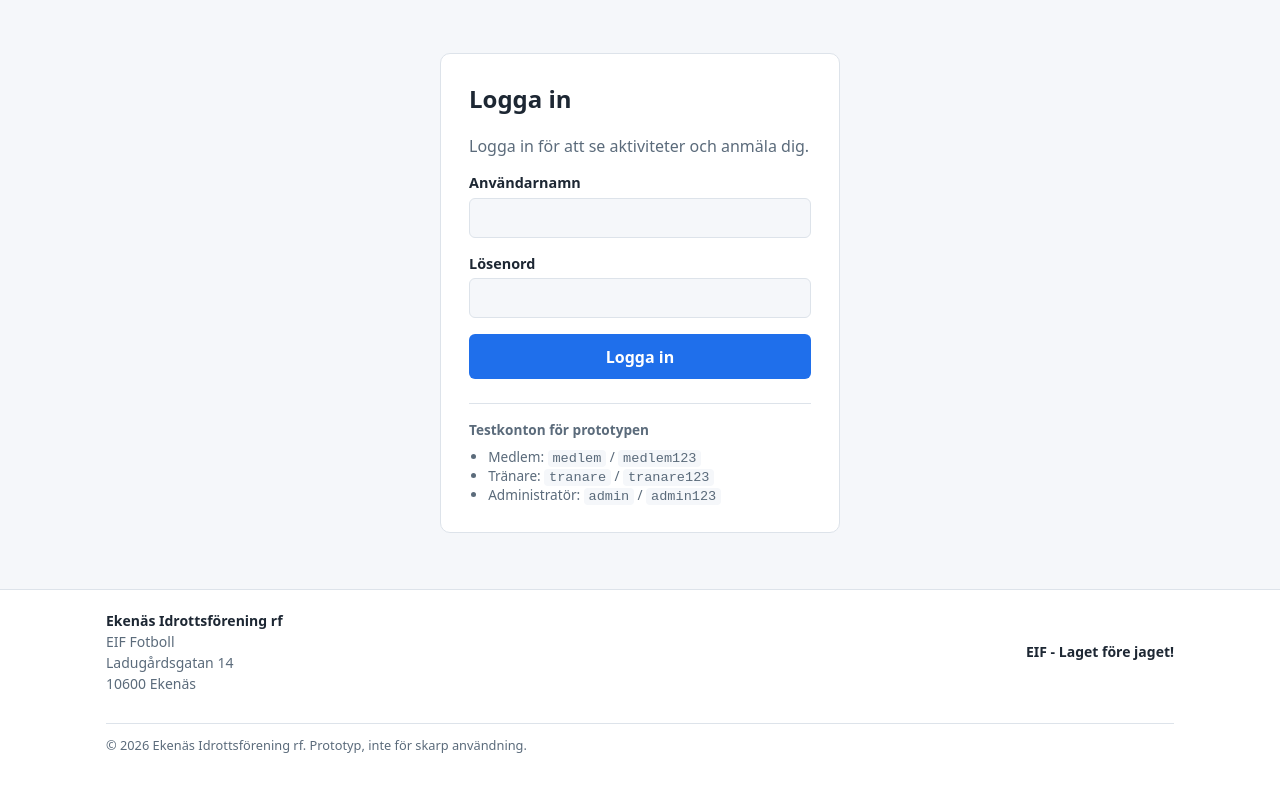
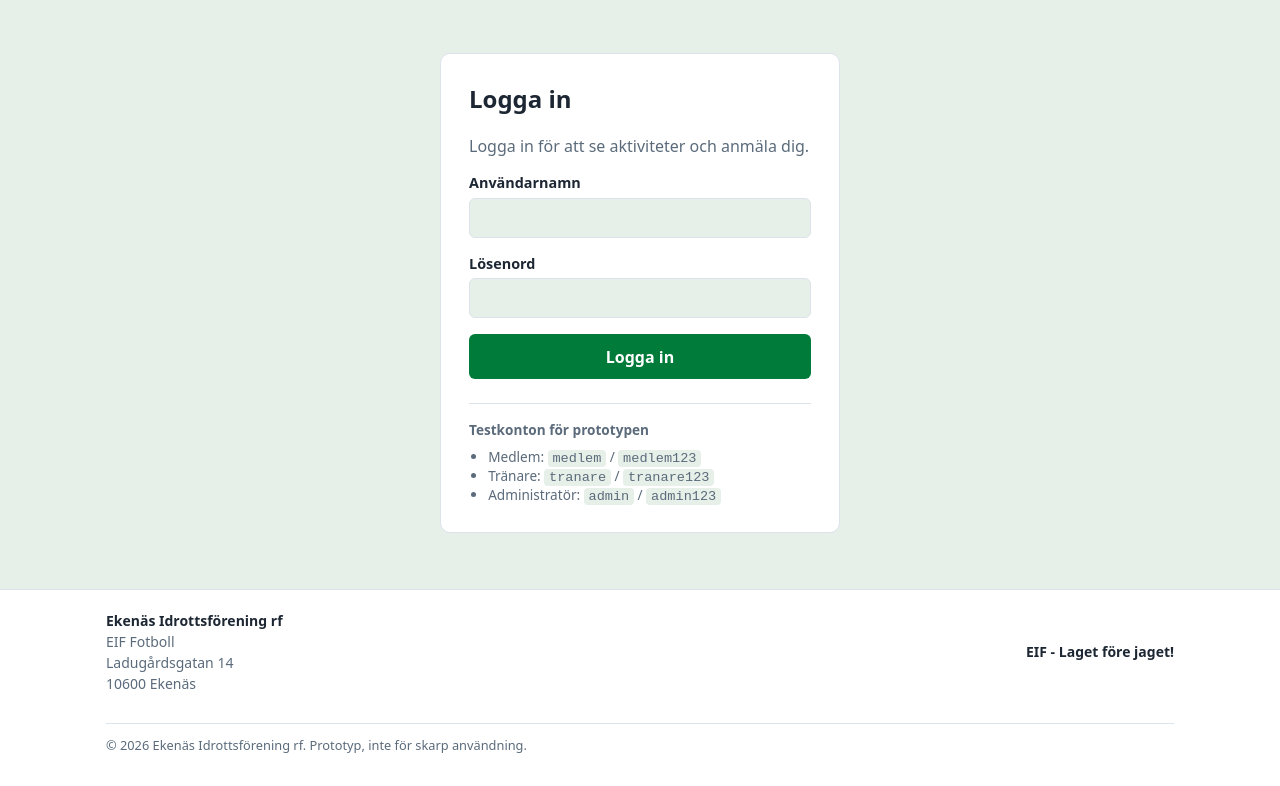
Before and after one commit to ninaaxxell/EIFAnmalningssystem, a plain HTML site: page index.html in a window 1280 px wide. Shown: the part 76-862 px from the top of the page. Drawn offline with Linux system fonts and the light colour scheme.

Commit message:
Style uppdaterad med färger

```diff
--- a/css/style.css
+++ b/css/style.css
@@ -1,9 +1,9 @@
 :root {
-  --bg: #f5f7fa;
+  --bg: #e6efe8;
   --surface: #ffffff;
   --text: #1d2733;
   --muted: #5b6b7b;
-  --brand: #1f6feb;
+  --brand: #007b39;
   --brand-text: #ffffff;
   --border: #dde3ea;
   --error: #b42318;
@@ -15,7 +15,7 @@
     --surface: #1b232c;
     --text: #e8edf2;
     --muted: #9aa8b6;
-    --brand: #4c8dff;
+    --brand: #007b39;
     --brand-text: #0b1118;
     --border: #2b3640;
     --error: #ffb4ab;
```
